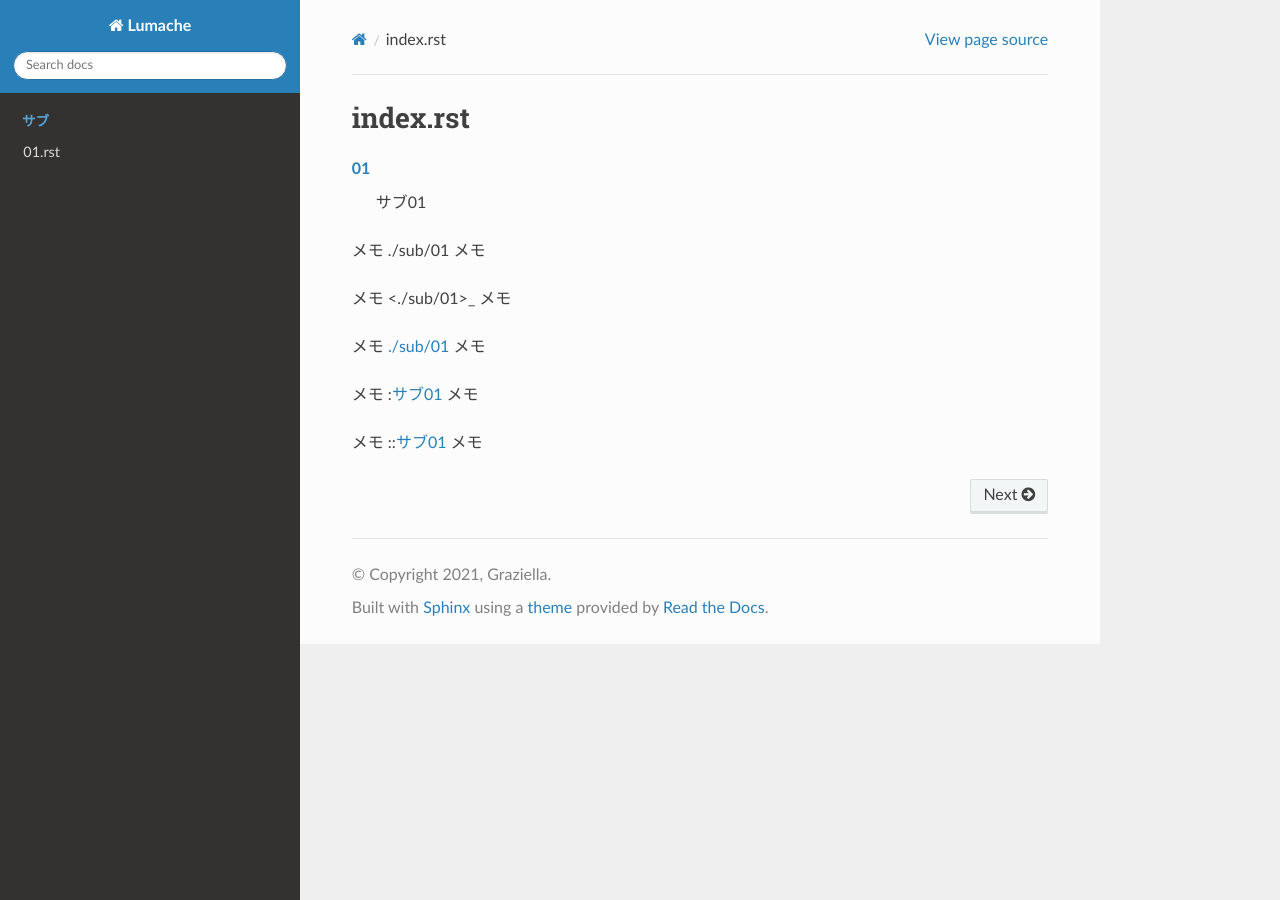
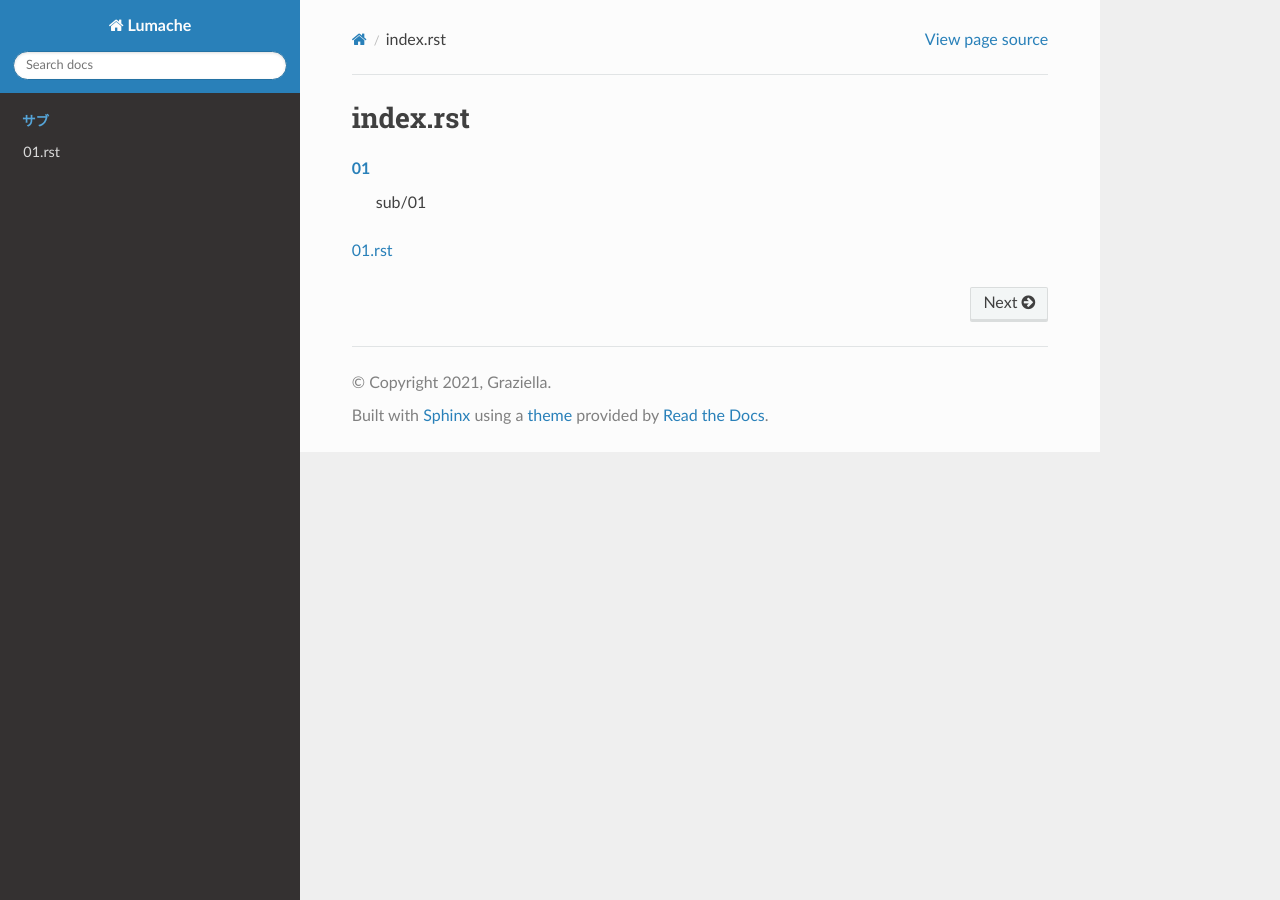
Before and after one commit to TsutomuKIMURA/Sphinx-test, a Sphinx documentation site: the page built from source/index.rst, in a window 1280 px wide. Built offline with Sphinx 7.4.7 and the Read the Docs theme 3.1.0, drawn with Linux system fonts in a browser that asks for light colours.

Commit message:
index.rst 編集

```diff
--- a/source/index.rst
+++ b/source/index.rst
@@ -2,17 +2,9 @@ index.rst
 ---------
 
 :doc:`01 <./sub/01>`
-     サブ01
+     sub/01
 
-メモ ./sub/01 メモ
-
-メモ <./sub/01>_ メモ
-
-メモ `<./sub/01>`_ メモ
-
-メモ :`サブ01 <./sub/01>`_ メモ
-
-メモ ::`サブ01 <./sub/01>`_ メモ
+`01.rst <./sub/01.rst>`_
 
 .. toctree::
    :maxdepth: 1
```
